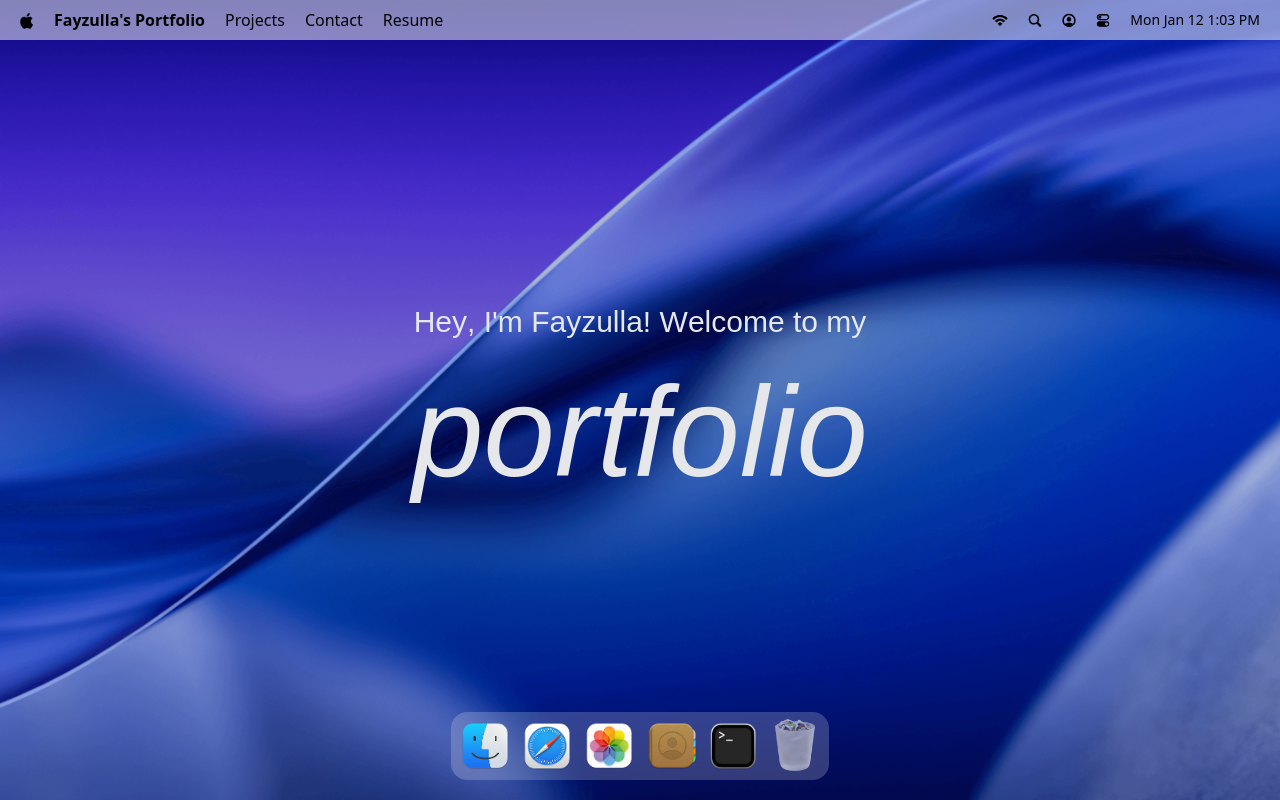
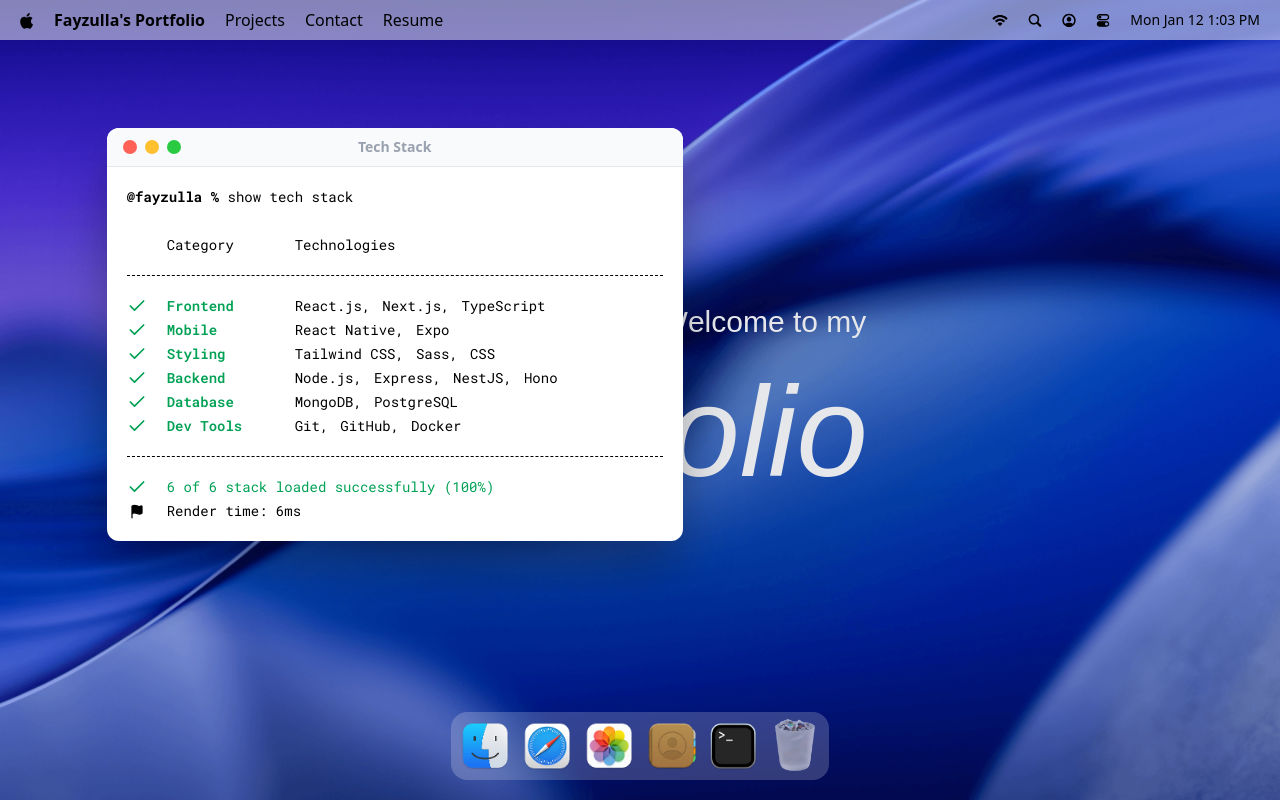
Before and after one commit to fayzullarakhmatullayev/macos-portfolio, a React (Vite) app: page / in a window 1280 px wide. Both pictures are taken after a click on the button 733 px from the left and 746 px from the top of the page. Built offline with nearby package versions, Linux system fonts and the light colour scheme; a web font is replaced by a local one.

Commit message:
Add Terminal window component with tech stack display and draggable functionality

```diff
--- a/src/App.jsx
+++ b/src/App.jsx
@@ -1,4 +1,10 @@
+import gsap from "gsap";
+import { Draggable } from "gsap/Draggable";
+
 import { Navbar, Welcome, Dock } from "#components";
+import { Terminal } from "#windows";
+
+gsap.registerPlugin(Draggable);
 
 const App = () => {
   return (
@@ -6,6 +12,8 @@
       <Navbar />
       <Welcome />
       <Dock />
+
+      <Terminal />
     </main>
   );
 };
--- a/src/components/Dock.jsx
+++ b/src/components/Dock.jsx
@@ -7,7 +7,7 @@
 import useWindowStore from "#store/window.js";
 
 const Dock = () => {
-  const { openWindow, closeWindow, focusWindow, windows } = useWindowStore();
+  const { openWindow, closeWindow, windows } = useWindowStore();
   const dockRef = useRef(null);
 
   useGSAP(() => {
--- /dev/null
+++ b/src/components/WindowControls.jsx
@@ -0,0 +1,14 @@
+import useWindowStore from "#store/window.js";
+
+const WindowControls = ({ target }) => {
+  const { closeWindow } = useWindowStore();
+  return (
+    <div id="window-controls">
+      <div className="close" onClick={() => closeWindow(target)} />
+      <div className="minimize" />
+      <div className="maximize" />
+    </div>
+  );
+};
+
+export default WindowControls;
--- a/src/components/index.js
+++ b/src/components/index.js
@@ -1,5 +1,6 @@
 import Navbar from "#components/Navbar.jsx";
 import Welcome from "#components/Welcome.jsx";
 import Dock from "#components/Dock.jsx";
+import WindowControls from "#components/WindowControls.jsx";
 
-export { Navbar, Welcome, Dock };
+export { Navbar, Welcome, Dock, WindowControls };
--- /dev/null
+++ b/src/hoc/WindowWrapper.jsx
@@ -0,0 +1,59 @@
+import { useLayoutEffect, useRef } from "react";
+import gsap from "gsap";
+import { Draggable } from "gsap/Draggable";
+import { useGSAP } from "@gsap/react";
+import useWindowStore from "#store/window.js";
+
+const WindowWrapper = (Component, windowKey) => {
+  const Wrapped = props => {
+    const { focusWindow, windows } = useWindowStore();
+    const { isOpen, zIndex } = windows[windowKey];
+
+    const ref = useRef(null);
+
+    useGSAP(() => {
+      const el = ref.current;
+
+      if (!el || !isOpen) return;
+
+      el.style.display = "block";
+      gsap.fromTo(
+        el,
+        { scale: 0.8, opacity: 0, y: 40 },
+        { scale: 1, opacity: 1, y: 0, duration: 0.4, ease: "power3.out" }
+      );
+    }, [isOpen]);
+
+    useGSAP(() => {
+      const el = ref.current;
+      if (!el) return;
+
+      const [instance] = Draggable.create(el, {
+        onPress: () => focusWindow(windowKey)
+      });
+
+      return () => {
+        instance.kill();
+      };
+    }, []);
+
+    useLayoutEffect(() => {
+      const el = ref.current;
+      if (!el) return;
+
+      el.style.display = isOpen ? "block" : "none";
+    }, [isOpen]);
+
+    return (
+      <section id={windowKey} ref={ref} style={{ zIndex }} className="absolute">
+        <Component {...props} />
+      </section>
+    );
+  };
+
+  Wrapped.displayName = `WindowWrapper(${Component.displayName || Component.name || "Component"})`;
+
+  return Wrapped;
+};
+
+export default WindowWrapper;
--- a/src/index.css
+++ b/src/index.css
@@ -99,7 +99,7 @@
   }
 
   #window-controls {
-    @apply flex gap-2;
+    @apply flex gap-2 z-2;
 
     .close {
       @apply size-3.5 rounded-full bg-[#ff6157] cursor-pointer;
@@ -166,7 +166,7 @@
     @apply w-xl absolute top-32 left-1/12 bg-white shadow-2xl drop-shadow-2xl rounded-xl overflow-hidden;
 
     h2 {
-      @apply font-bold text-sm text-center w-full;
+      @apply font-bold text-sm text-center w-full absolute left-0 right-0;
     }
 
     .techstack {
--- a/src/store/window.js
+++ b/src/store/window.js
@@ -9,6 +9,8 @@
     openWindow: (windowKey, data = null) =>
       set(state => {
         const win = state.windows[windowKey];
+        if (!win) return;
+
         win.isOpen = true;
         win.zIndex = state.nextZIndex;
         win.data = data ?? win.data;
@@ -17,6 +19,7 @@
     closeWindow: windowKey =>
       set(state => {
         const win = state.windows[windowKey];
+        if (!win) return;
         win.isOpen = false;
         win.zIndex = INITIAL_Z_INDEX;
         win.data = null;
@@ -24,6 +27,7 @@
     focusWindow: windowKey =>
       set(state => {
         const win = state.windows[windowKey];
+        if (!win) return;
         win.zIndex = state.nextZIndex++;
       })
   }))
--- /dev/null
+++ b/src/windows/Terminal.jsx
@@ -0,0 +1,55 @@
+import React from "react";
+import WindowWrapper from "#hoc/WindowWrapper.jsx";
+import { techStack } from "#constants/index.js";
+import { Check, Flag } from "lucide-react";
+import { WindowControls } from "#components";
+
+const Terminal = () => {
+  return (
+    <>
+      <div id="window-header">
+        <WindowControls target="terminal" />
+        <h2>Tech Stack</h2>
+      </div>
+      <div className="techstack">
+        <p>
+          <span className="font-bold">@fayzulla % </span>
+          show tech stack
+        </p>
+        <div className="label">
+          <p className="w-32">Category</p>
+          <p>Technologies</p>
+        </div>
+        <ul className="content">
+          {techStack.map(stack => (
+            <li key={stack.category} className="flex items-center">
+              <Check className="check" size={20} />
+              <h3>{stack.category}</h3>
+              <ul>
+                {stack.items.map((item, i) => (
+                  <li key={i}>
+                    {item}
+                    {i < stack.items.length - 1 ? "," : ""}
+                  </li>
+                ))}
+              </ul>
+            </li>
+          ))}
+        </ul>
+        <div className="footnote">
+          <p>
+            <Check size={20} /> 6 of 6 stack loaded successfully (100%)
+          </p>
+          <p className="text-black">
+            <Flag size={15} fill="black" />
+            Render time: 6ms
+          </p>
+        </div>
+      </div>
+    </>
+  );
+};
+
+const TerminalWindow = WindowWrapper(Terminal, "terminal");
+
+export default TerminalWindow;
--- /dev/null
+++ b/src/windows/index.js
@@ -0,0 +1,3 @@
+import Terminal from "#windows/Terminal.jsx";
+
+export { Terminal };
```
